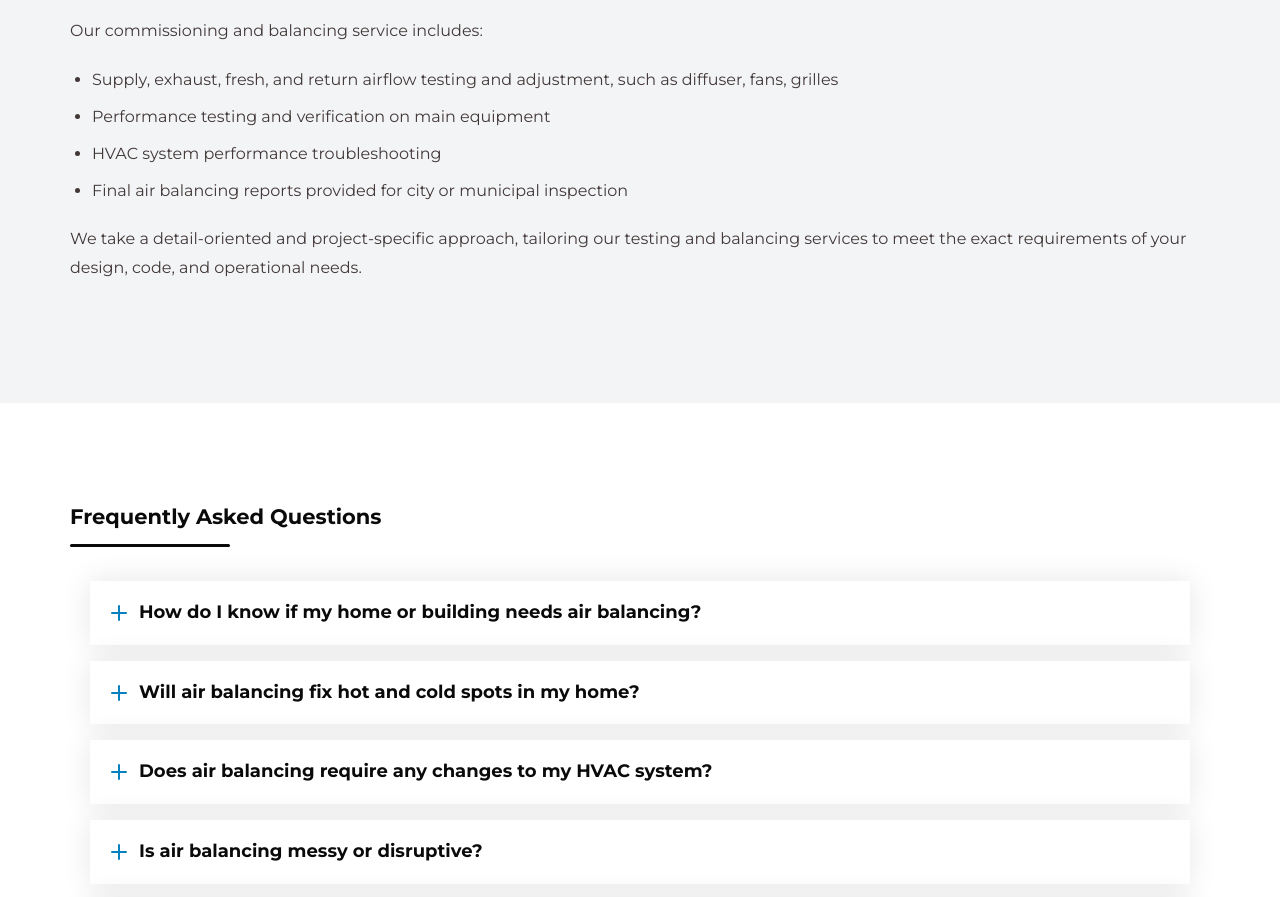
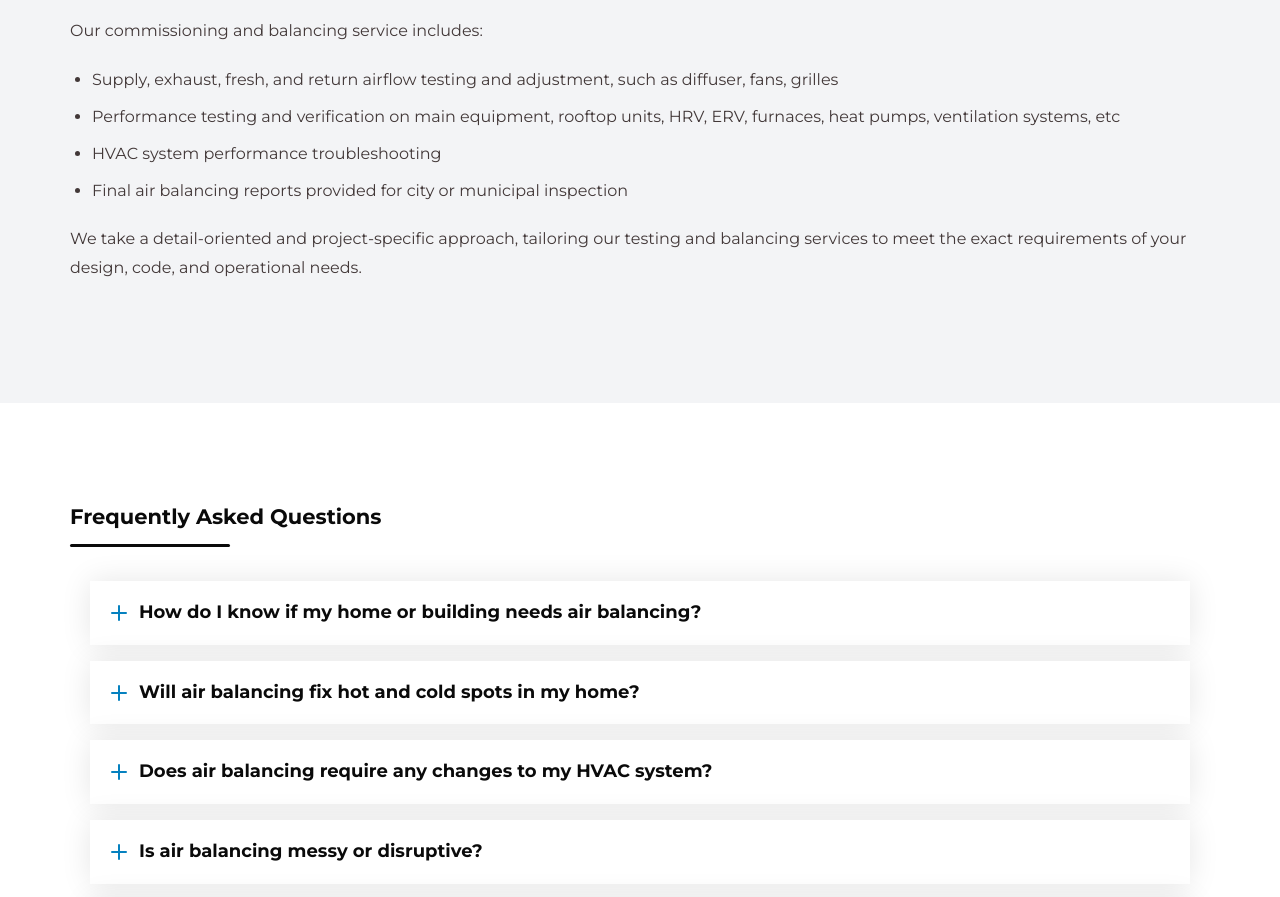
Before and after one commit to appcode1/mapleaccutest, a plain HTML site: page air-balancing.html in a window 1280 px wide. Shown: the part 1478-2375 px from the top of the page. Drawn offline with Linux system fonts and the light colour scheme.

Commit message:
Update air-balancing.html

```diff
--- a/air-balancing.html
+++ b/air-balancing.html
@@ -50,7 +50,7 @@
         <p>Our commissioning and balancing service includes:</p>
         <ul>
           <li>Supply, exhaust, fresh, and return airflow testing and adjustment, such as diffuser, fans, grilles</li>
-          <li>Performance testing and verification on main equipment</li>
+          <li>Performance testing and verification on main equipment, rooftop units, HRV, ERV, furnaces, heat pumps, ventilation systems, etc</li>
           <li>HVAC system performance troubleshooting</li>
           <li>Final air balancing reports provided for city or municipal inspection</li>
         </ul>
```
